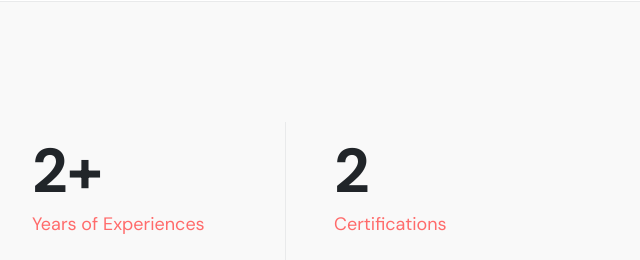
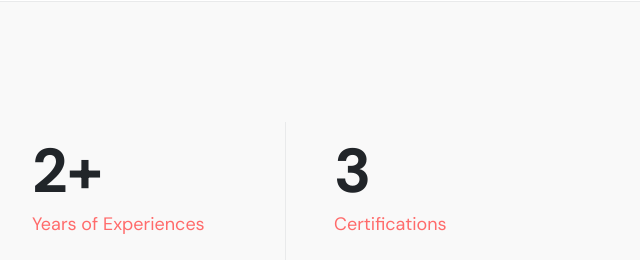
Before and after one commit to Khaillash1911/Khaillash_Portfolio, a plain HTML site: page index.html in a window 1280 px wide. Shown: the part 1960-2220 px from the top of the page, 640-1280 px from the left. Drawn offline with Linux system fonts and the light colour scheme.

Commit message:
Update index.html

```diff
--- a/index.html
+++ b/index.html
@@ -188,7 +188,7 @@
                                     </div>
 
                                     <div class="col-lg-6 col-6 featured-border-start featured-border-bottom ps-5 py-2">
-                                        <strong class="featured-numbers">2</strong>
+                                        <strong class="featured-numbers">3</strong>
 
                                         <p class="featured-text">Certifications</p>
                                     </div>
```
